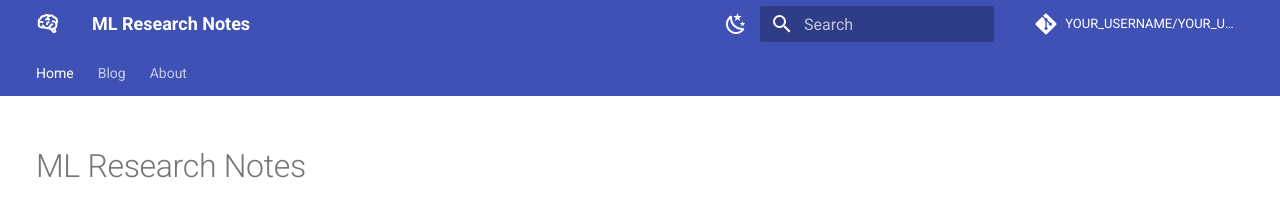
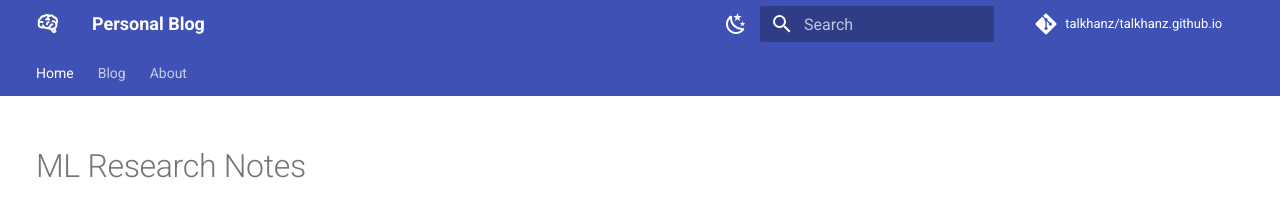
Before and after one commit to talkhanz/talkhanz.github.io, an MkDocs documentation site: the page built from docs/index.md, in a window 1280 px wide. Shown: the top 206 px of the page. Built offline with MkDocs 1.6.1 and Material for MkDocs 9.7.7, drawn with Linux system fonts in a browser that asks for light colours; comment, search, counter and statistics services are not loaded.

Commit message:
update mkdocs.yml and readme

```diff
--- a/mkdocs.yml
+++ b/mkdocs.yml
@@ -1,12 +1,12 @@
-site_name: ML Research Notes
-site_description: A blog on AI and machine learning research.
-site_author: Your Name
+site_name:  Personal Blog
+site_description: A personal blog that may include commentary on research
+site_author: Talha
 # IMPORTANT: replace YOUR_USERNAME everywhere below with your GitHub username.
 # This is configured as a USER SITE: the repo must be named YOUR_USERNAME.github.io
 # and the site is served at the domain root (no subpath).
-site_url: https://YOUR_USERNAME.github.io/
-repo_url: https://github.com/YOUR_USERNAME/YOUR_USERNAME.github.io
-repo_name: YOUR_USERNAME/YOUR_USERNAME.github.io
+site_url: https://talkhanz.github.io/
+repo_url: https://github.com/talkhanz/talkhanz.github.io
+repo_name: talkhanz/talkhanz.github.io
 
 theme:
   name: material
```
Also changed, not shown: README.md (+1 -1 lines).
